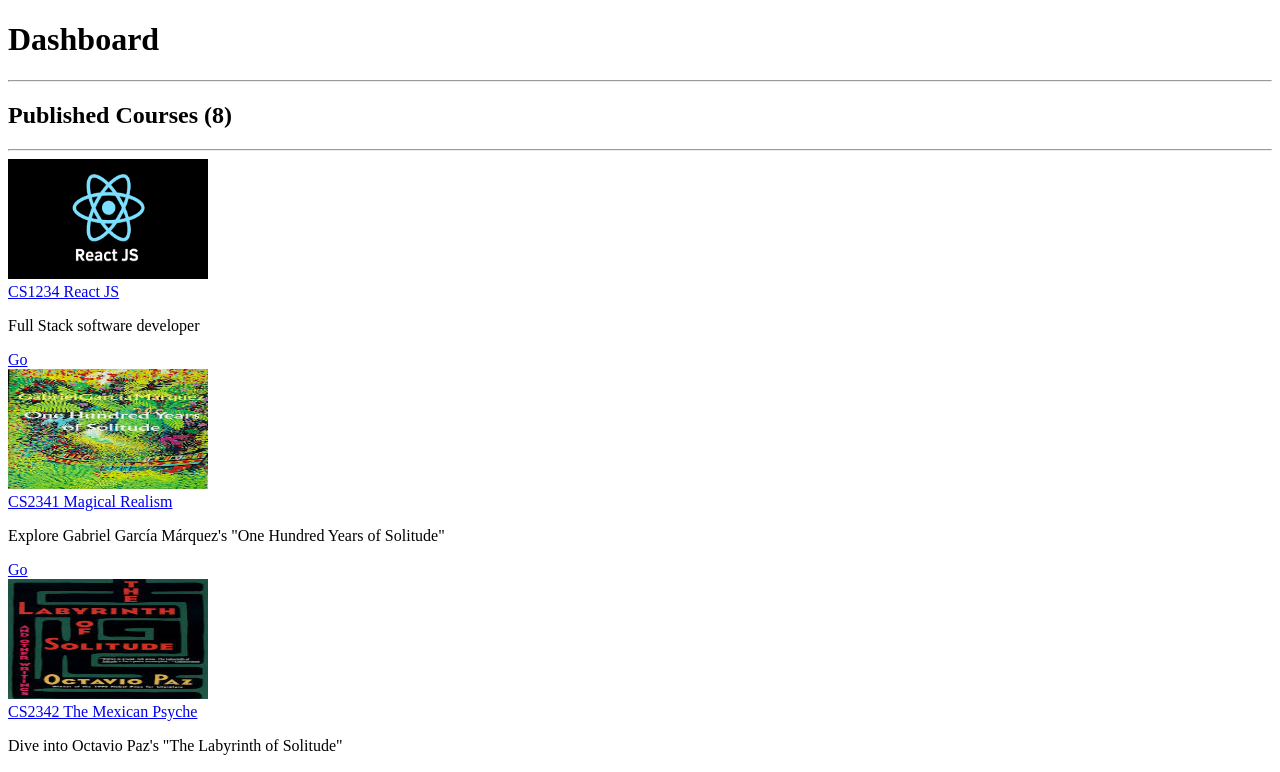
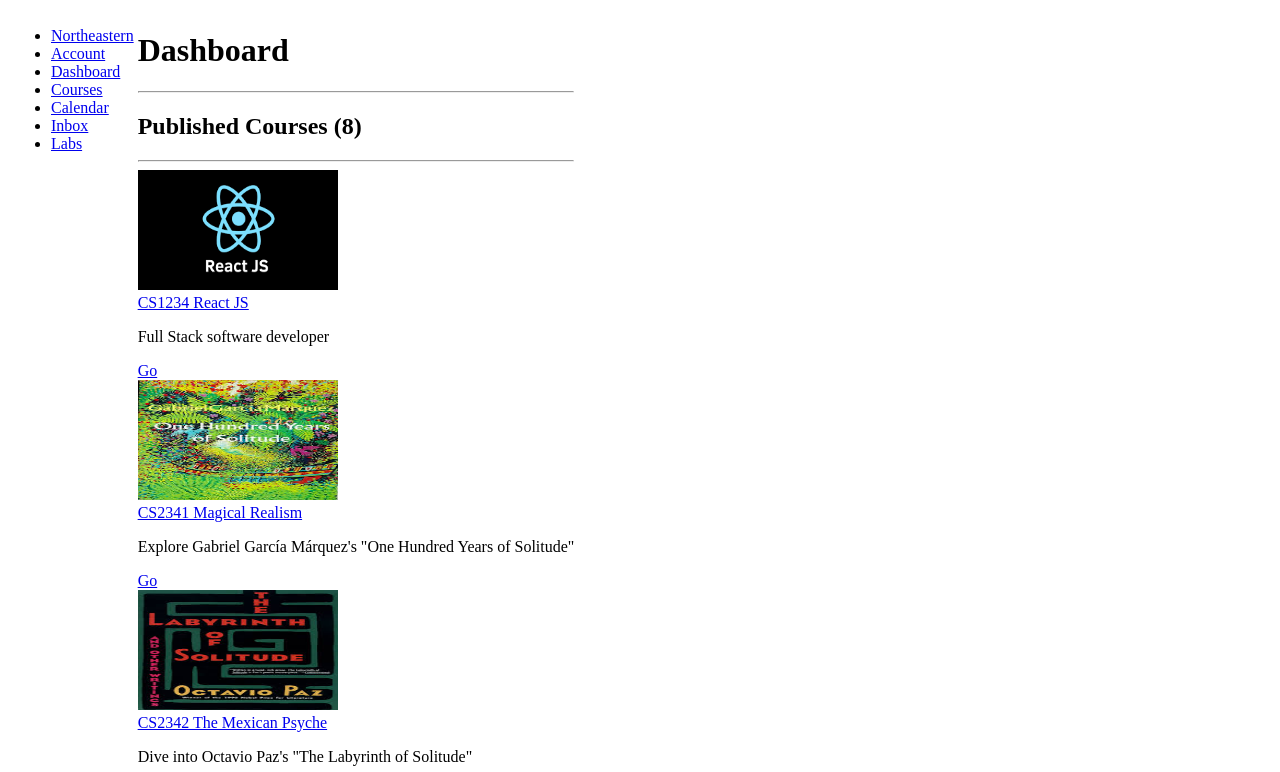
Before and after one commit to pbasswerner/kanbas-react-web-app, a React (Create React App) app: page /#/Kanbas in a window 1280 px wide. Shown: the top 772 px of the page. Built offline with nearby package versions, Linux system fonts and the light colour scheme.

Commit message:
Sidebar Navigation

```diff
--- /dev/null
+++ b/src/Kanbas/Navigation/index.tsx
@@ -0,0 +1,13 @@
+export default function KanbasNavigation() {
+    return (
+        <ul id="wd-kanbas-navigation">
+            <li><a id="wd-neu-link" target="_blank" href="https://www.northeastern.edu/">Northeastern</a></li>
+            <li><a id="wd-account-link" href="#/Kanbas/Account">Account</a></li>
+            <li><a id="wd-dashboard-link" href="#/Kanbas/Dashboard">Dashboard</a></li>
+            <li><a id="wd-course-link" href="#/Kanbas/Courses">Courses</a></li>
+            <li><a id="wd-calendar-link" href="#/Kanbas/Calendar">Calendar</a></li>
+            <li><a id="wd-inbox-link" href="#/Kanbas/Inbox">Inbox</a></li>
+            <li><a id="wd-labs-link" href="#/Labs">Labs</a></li>
+        </ul>
+    );
+}
--- a/src/Kanbas/index.tsx
+++ b/src/Kanbas/index.tsx
@@ -1,9 +1,19 @@
 import Dashboard from "./Dashboard";
+import KanbasNavigation from "./Navigation";
 
 export default function Kanbas() {
     return (
         <div id="wd-kanbas">
-            <Dashboard />
+            <table>
+                <tr>
+                    <td valign="top">
+                        <KanbasNavigation />
+                    </td>
+                    <td valign="top">
+                        <Dashboard />
+                    </td>
+                </tr>
+            </table>
         </div>
     );
 }
```
